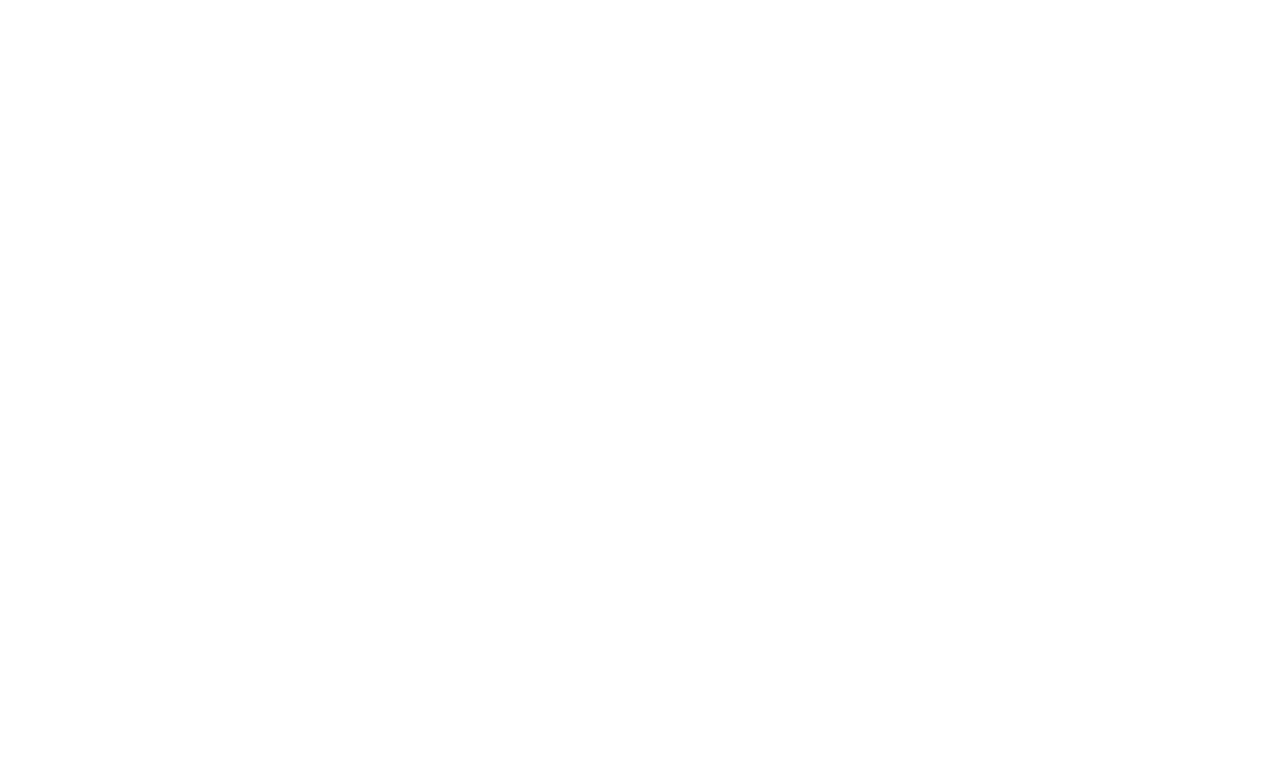
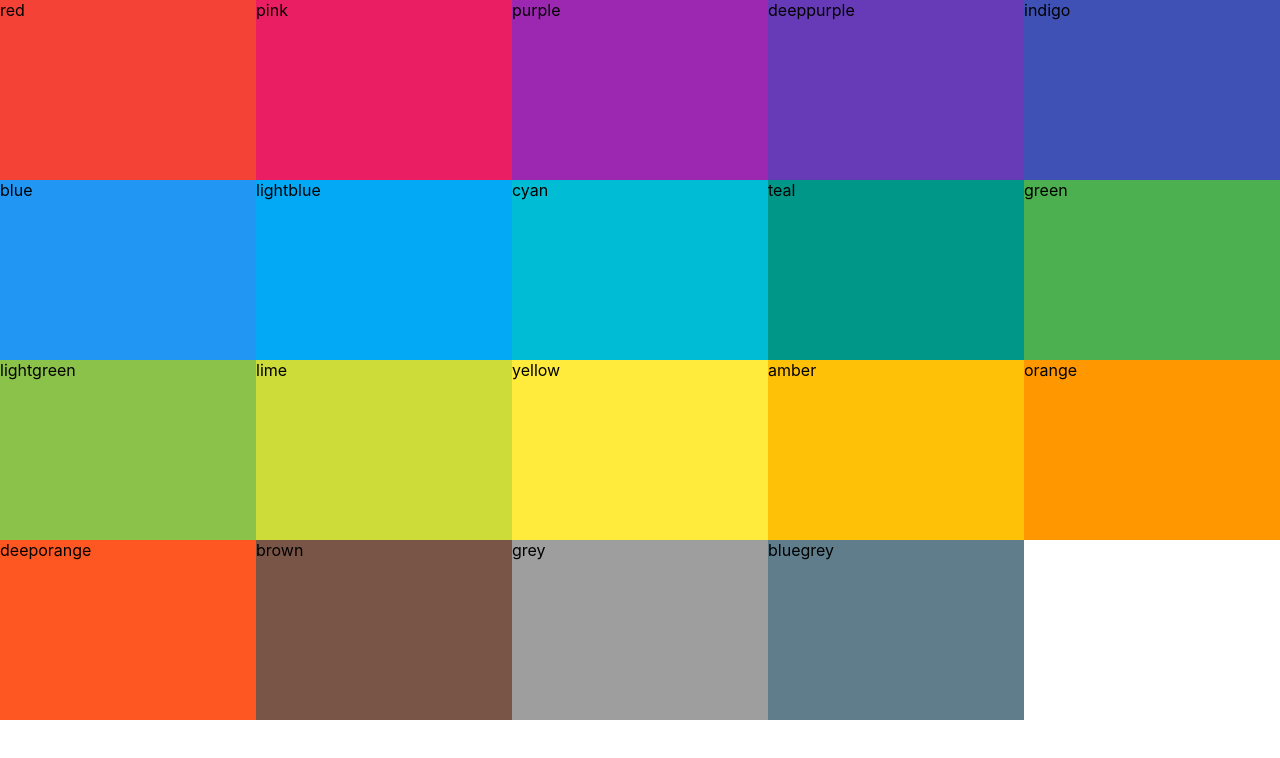
Before and after one commit to MKP21/colors, a React (Create React App) app: page / in a window 1280 px wide. Shown: the top 758 px of the page. Built offline with nearby package versions, Linux system fonts and the light colour scheme.

Commit message:
added colorboxes-basic

```diff
--- /dev/null
+++ b/src/ColorBox.css
@@ -0,0 +1,8 @@
+.ColorBox{
+    width: 20%;
+    height:25%;
+    margin: 0 auto;
+    display:inline-block;
+    position: relative;
+    cursor: pointer;
+}
--- a/src/ColorBox.js
+++ b/src/ColorBox.js
@@ -0,0 +1,13 @@
+import React from 'react';
+import './ColorBox.css';
+
+class ColorBox extends React.Component {
+    render() {
+        return (
+            <div style={{ background: this.props.color }} className="ColorBox">
+                <span>{this.props.name}</span>
+            </div>
+        );
+    }
+}
+export default ColorBox;
--- /dev/null
+++ b/src/Palette.css
@@ -0,0 +1,7 @@
+.Palette{
+    height: 100vh;
+}
+
+.Palette-colors{
+    height:90%;
+}
--- a/src/Palette.js
+++ b/src/Palette.js
@@ -1,11 +1,17 @@
 import React from 'react';
+import ColorBox from './ColorBox';
+import './Palette.css';
 
 class Palette extends React.Component {
     render() {
+        const colorBoxes = this.props.colors.map(color => (
+            <ColorBox b{...color} />
+        ));
         return (
             <div className="Palette">
                 {/* navbar eventually */}
-                <div className="Palette-colours">
+                <div className="Palette-colors">
+                    {colorBoxes}
                     {/* bunch of color boxes */}
                 </div>
                 {/* footer eventually */}
```
